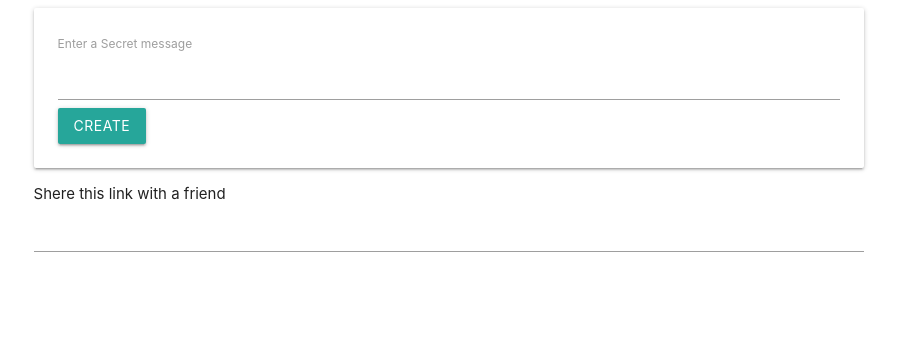
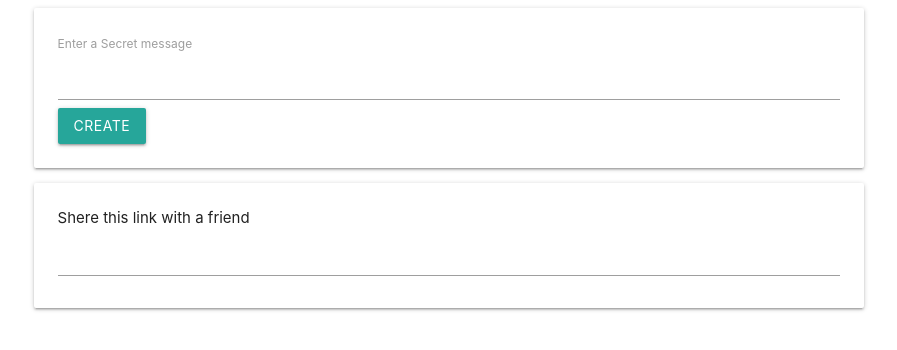
Before and after one commit to BeataJ/message-sharing, a plain HTML site: page index.html in a window 1280 px wide. Shown: the whole page, without its empty margins (191-1088 px from the left). Drawn offline with nearby package versions, Linux system fonts and the light colour scheme.

Commit message:
create div class card-panel for shere

```diff
--- a/index.html
+++ b/index.html
@@ -21,10 +21,13 @@
         </form>
       </div>
 
-      <div>
-        Shere this link with a friend
-        <input id="link-input" />
+      <div class="card-panel">
+        <div>
+          Shere this link with a friend
+          <input id="link-input" />
+        </div>
       </div>
+
     </div>
   </div>
 </body>
```
